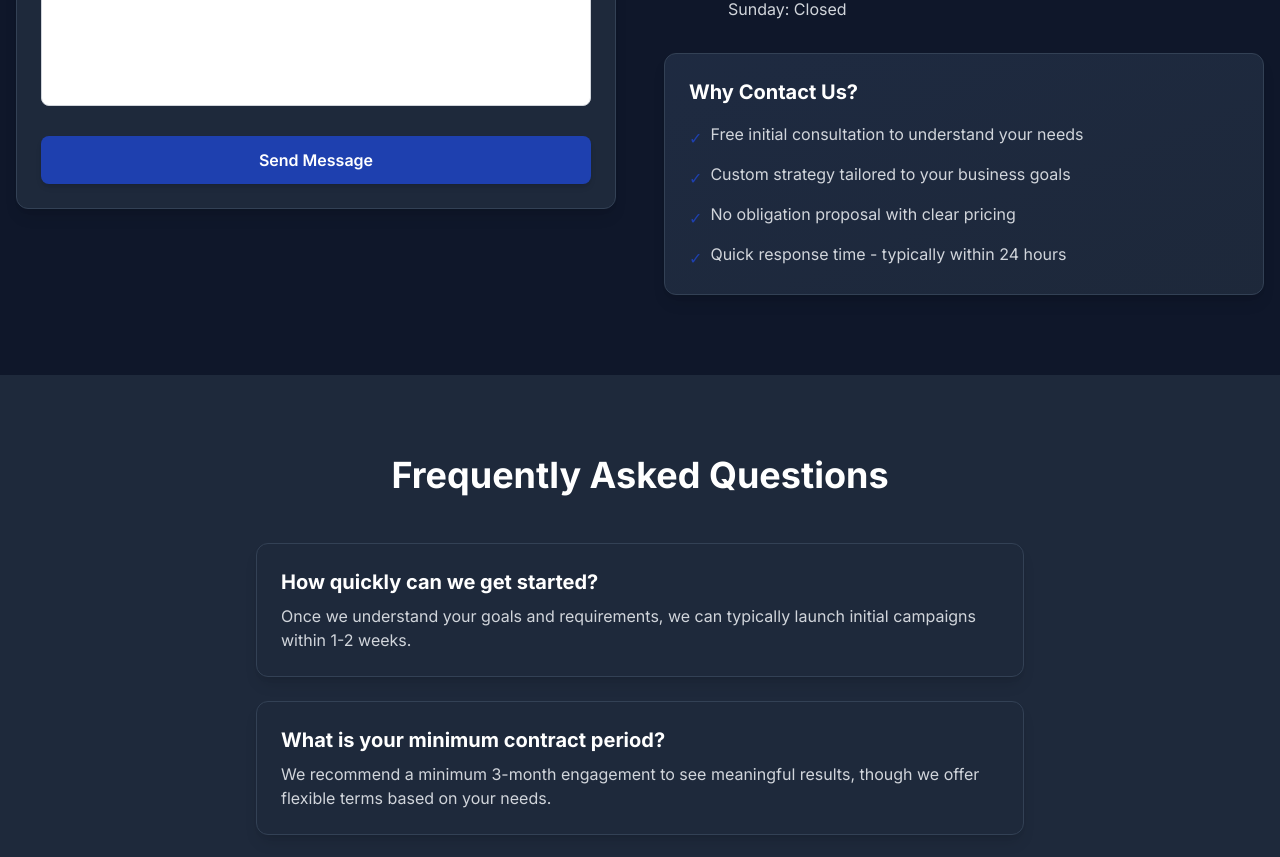
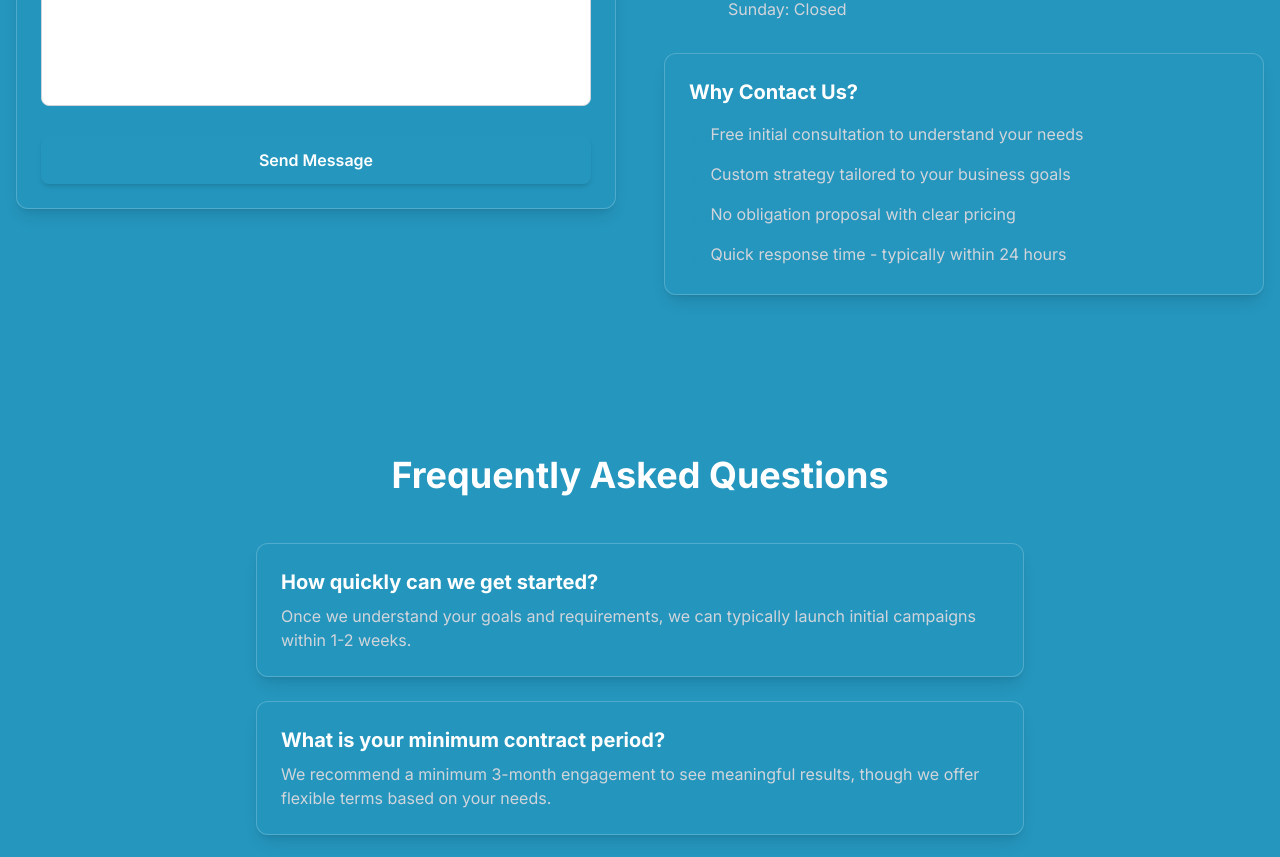
Before and after one commit to anshmydigitalcrown-ui/stardigitechpro, a Next.js app: page /contact in a window 1280 px wide. Shown: the part 1080-1937 px from the top of the page. Built offline with nearby package versions, Linux system fonts and the light colour scheme.

Commit message:
Apply #2596be color throughout entire website from hero to footer

```diff
--- a/app/about/page.tsx
+++ b/app/about/page.tsx
@@ -89,7 +89,7 @@ export default function AboutPage() {
       </section>
 
       {/* Our Story */}
-      <section className="py-20">
+      <section className="py-20 bg-[#2596be]">
         <div className="container mx-auto px-4">
           <div className="grid grid-cols-1 md:grid-cols-2 gap-12 items-center">
             <div>
@@ -126,7 +126,7 @@ export default function AboutPage() {
       </section>
 
       {/* Mission & Vision */}
-      <section className="py-20 bg-slate-800">
+      <section className="py-20 bg-[#2596be] bg-opacity-90">
         <div className="container mx-auto px-4">
           <div className="grid grid-cols-1 md:grid-cols-2 gap-8">
             <div className="card bg-gradient-to-br from-primary/5 to-primary/10 border-l-4 border-primary">
@@ -148,7 +148,7 @@ export default function AboutPage() {
       </section>
 
       {/* Core Values */}
-      <section className="py-20">
+      <section className="py-20 bg-[#2596be] bg-opacity-90">
         <div className="container mx-auto px-4">
           <div className="text-center mb-12">
             <h2 className="section-title">Our Core Values</h2>
@@ -275,7 +275,7 @@ export default function AboutPage() {
       </section>
 
       {/* CTA Section */}
-      <section className="py-20 bg-gradient-to-r from-primary to-secondary text-white">
+      <section className="py-20 bg-[#2596be] bg-opacity-95 text-white">
         <div className="container mx-auto px-4 text-center">
           <h2 className="text-3xl md:text-5xl font-bold mb-6">
             Ready to Grow Your Business?
--- a/app/contact/page.tsx
+++ b/app/contact/page.tsx
@@ -322,7 +322,7 @@ export default function ContactPage() {
       </section>
 
       {/* FAQ Section */}
-      <section className="py-20 bg-slate-800">
+      <section className="py-20 bg-[#2596be] bg-opacity-90">
         <div className="container mx-auto px-4">
           <div className="max-w-3xl mx-auto">
             <h2 className="section-title text-center mb-12">Frequently Asked Questions</h2>
--- a/app/globals.css
+++ b/app/globals.css
@@ -3,9 +3,9 @@
 @tailwind utilities;
 
 :root {
-  --foreground-rgb: 241, 245, 249;
-  --background-start-rgb: 15, 23, 42;
-  --background-end-rgb: 15, 23, 42;
+  --foreground-rgb: 255, 255, 255;
+  --background-start-rgb: 37, 150, 190;
+  --background-end-rgb: 37, 150, 190;
 }
 
 body {
@@ -27,6 +27,6 @@ body {
   }
 
   .card {
-    @apply bg-slate-800 p-6 rounded-xl shadow-lg hover:shadow-xl transition-shadow duration-300 border border-slate-700;
+    @apply bg-[#2596be] bg-opacity-80 p-6 rounded-xl shadow-lg hover:shadow-xl transition-shadow duration-300 border border-white border-opacity-20;
   }
 }
--- a/app/page.tsx
+++ b/app/page.tsx
@@ -5,7 +5,7 @@ export default function Home() {
   return (
     <>
       {/* Hero Section */}
-      <section className="relative bg-gradient-to-br from-slate-900 via-slate-800 to-slate-900 py-20 md:py-32">
+      <section className="relative bg-[#2596be] py-20 md:py-32">
         <div className="container mx-auto px-4">
           <div className="flex flex-col md:flex-row items-center justify-between gap-12">
             <div className="flex-1 text-center md:text-left">
@@ -23,7 +23,7 @@ export default function Home() {
                 </Link>
                 <Link
                   href="/service"
-                  className="bg-slate-700 text-white border-2 border-primary hover:bg-primary hover:text-white font-semibold py-3 px-6 rounded-lg transition-all duration-300"
+                  className="bg-white bg-opacity-20 text-white border-2 border-white hover:bg-white hover:text-[#2596be] font-semibold py-3 px-6 rounded-lg transition-all duration-300"
                 >
                   Explore Services
                 </Link>
@@ -47,7 +47,7 @@ export default function Home() {
       </section>
 
       {/* Stats Section */}
-      <section className="py-16 bg-slate-950 text-white border-y border-slate-800">
+      <section className="py-16 bg-[#2596be] bg-opacity-90 text-white border-y border-white border-opacity-20">
         <div className="container mx-auto px-4">
           <div className="grid grid-cols-2 md:grid-cols-4 gap-8 text-center">
             <div>
@@ -71,7 +71,7 @@ export default function Home() {
       </section>
 
       {/* Services Overview */}
-      <section className="py-20 bg-slate-900">
+      <section className="py-20 bg-[#2596be]">
         <div className="container mx-auto px-4">
           <div className="text-center mb-12">
             <h2 className="section-title">Our Core Services</h2>
@@ -115,7 +115,7 @@ export default function Home() {
       </section>
 
       {/* Why Choose Us */}
-      <section className="py-20 bg-slate-800">
+      <section className="py-20 bg-[#2596be] bg-opacity-90">
         <div className="container mx-auto px-4">
           <div className="text-center mb-12">
             <h2 className="section-title">Why Choose Us</h2>
--- a/app/service/page.tsx
+++ b/app/service/page.tsx
@@ -187,7 +187,7 @@ export default function ServicePage() {
       </section>
 
       {/* Services Grid */}
-      <section className="py-20 bg-slate-900">
+      <section className="py-20 bg-[#2596be]">
         <div className="container mx-auto px-4">
           <div className="grid grid-cols-1 lg:grid-cols-2 gap-8">
             {services.map((service) => (
@@ -213,7 +213,7 @@ export default function ServicePage() {
       </section>
 
       {/* Process Section */}
-      <section className="py-20 bg-slate-800">
+      <section className="py-20 bg-[#2596be] bg-opacity-90">
         <div className="container mx-auto px-4">
           <div className="text-center mb-12">
             <h2 className="section-title">Our Process</h2>
@@ -263,7 +263,7 @@ export default function ServicePage() {
       </section>
 
       {/* CTA Section */}
-      <section className="py-20 bg-gradient-to-r from-primary to-secondary text-white">
+      <section className="py-20 bg-[#2596be] bg-opacity-95 text-white">
         <div className="container mx-auto px-4 text-center">
           <h2 className="text-3xl md:text-5xl font-bold mb-6">
             Ready to Transform Your Digital Presence?
--- a/tailwind.config.ts
+++ b/tailwind.config.ts
@@ -10,21 +10,21 @@ const config: Config = {
     extend: {
       colors: {
         primary: {
-          DEFAULT: '#1e40af',
-          dark: '#1e3a8a',
-          light: '#3b82f6',
+          DEFAULT: '#2596be',
+          dark: '#1d7a9e',
+          light: '#4db3d3',
         },
         secondary: {
-          DEFAULT: '#0f172a',
-          dark: '#020617',
-          light: '#1e293b',
+          DEFAULT: '#2596be',
+          dark: '#1d7a9e',
+          light: '#4db3d3',
         },
         accent: {
-          DEFAULT: '#60a5fa',
-          dark: '#3b82f6',
-          light: '#93c5fd',
+          DEFAULT: '#2596be',
+          dark: '#1d7a9e',
+          light: '#4db3d3',
         },
-        dark: '#0f172a',
+        dark: '#2596be',
         light: '#f1f5f9',
       },
     },
```
